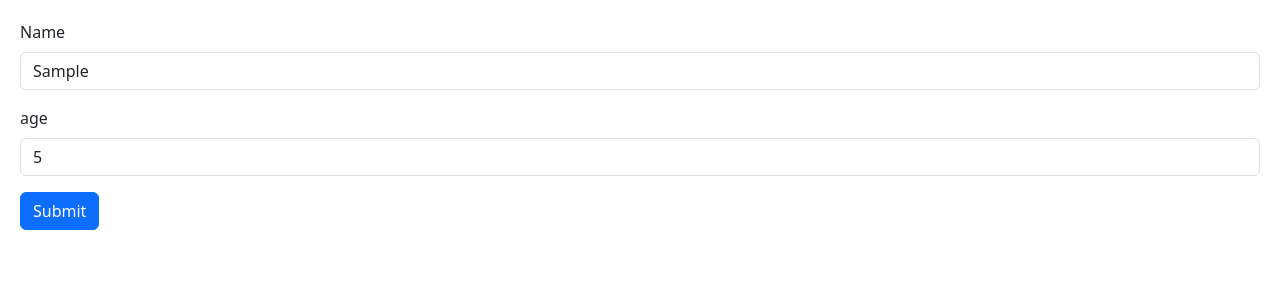
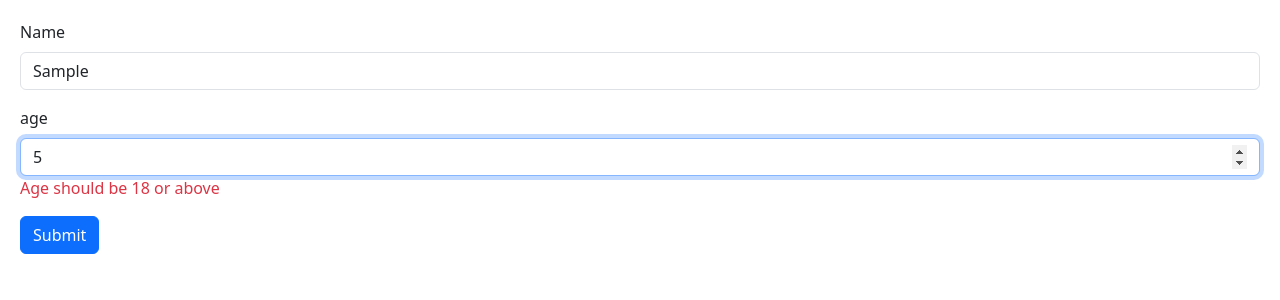
Before and after one commit to Ayeshan-Oshitha/Tutorial--Mosh--React-TypeScript, a React (Vite) app in the folder 1. Fundamentals/react-demo/: page / in a window 1280 px wide. Both pictures are taken after typing "Sample", "5" into the empty fields and a click on the button "Submit". Shown: the top 300 px of the page. Built offline with nearby package versions, Linux system fonts and the light colour scheme.

Commit message:
Section 05 ( Building Forms ) - Schema based Validation with Zod

```diff
--- a/1. Fundamentals/react-demo/package.json
+++ b/1. Fundamentals/react-demo/package.json
@@ -10,13 +10,15 @@
     "preview": "vite preview"
   },
   "dependencies": {
+    "@hookform/resolvers": "^5.1.1",
     "bootstrap": "^5.3.7",
     "immer": "^10.1.1",
     "react": "^19.1.0",
     "react-dom": "^19.1.0",
     "react-hook-form": "^7.60.0",
     "react-icons": "^5.5.0",
-    "styled-components": "^6.1.19"
+    "styled-components": "^6.1.19",
+    "zod": "^3.25.76"
   },
   "devDependencies": {
     "@eslint/js": "^9.29.0",
--- a/1. Fundamentals/react-demo/src/components/Form.tsx
+++ b/1. Fundamentals/react-demo/src/components/Form.tsx
@@ -1,16 +1,22 @@
 import { useForm } from "react-hook-form";
+import { z } from "zod";
+import { zodResolver } from "@hookform/resolvers/zod";
 
-interface FormData {
-  name: string;
-  age: number;
-}
+const schema = z.object({
+  name: z.string().min(3, { message: "Name must be at least 3 characters" }),
+  age: z
+    .number({ invalid_type_error: "Age field is required" })
+    .min(18, { message: "Age should be 18 or above" }),
+});
+
+type FormData = z.infer<typeof schema>;
 
 const Form = () => {
   const {
     register,
     handleSubmit,
     formState: { errors },
-  } = useForm<FormData>();
+  } = useForm<FormData>({ resolver: zodResolver(schema) });
 
   const onSubmit = (data: FormData) => {
     console.log(data);
@@ -26,16 +32,9 @@
           id="name"
           type="text"
           className="form-control"
-          {...register("name", { required: true, minLength: 3 })}
+          {...register("name")}
         />
-        {errors.name?.type === "required" && (
-          <p className="text-danger">The name field is</p>
-        )}
-        {errors.name?.type === "minLength" && (
-          <p className="text-danger">
-            The name must be at least 3s characters{" "}
-          </p>
-        )}
+        {errors.name && <p className="text-danger">{errors.name.message}</p>}
       </div>
       <div className="mb-3">
         <label htmlFor="age" className="form-label">
@@ -45,8 +44,9 @@
           id="age"
           type="number"
           className="form-control"
-          {...register("age")}
+          {...register("age", { valueAsNumber: true })}
         />
+        {errors.age && <p className="text-danger">{errors.age.message}</p>}
       </div>
       <button className="btn btn-primary" type="submit">
         Submit
```
Also changed, not shown: 2 other files (tests, documents, lock files or other folders).
